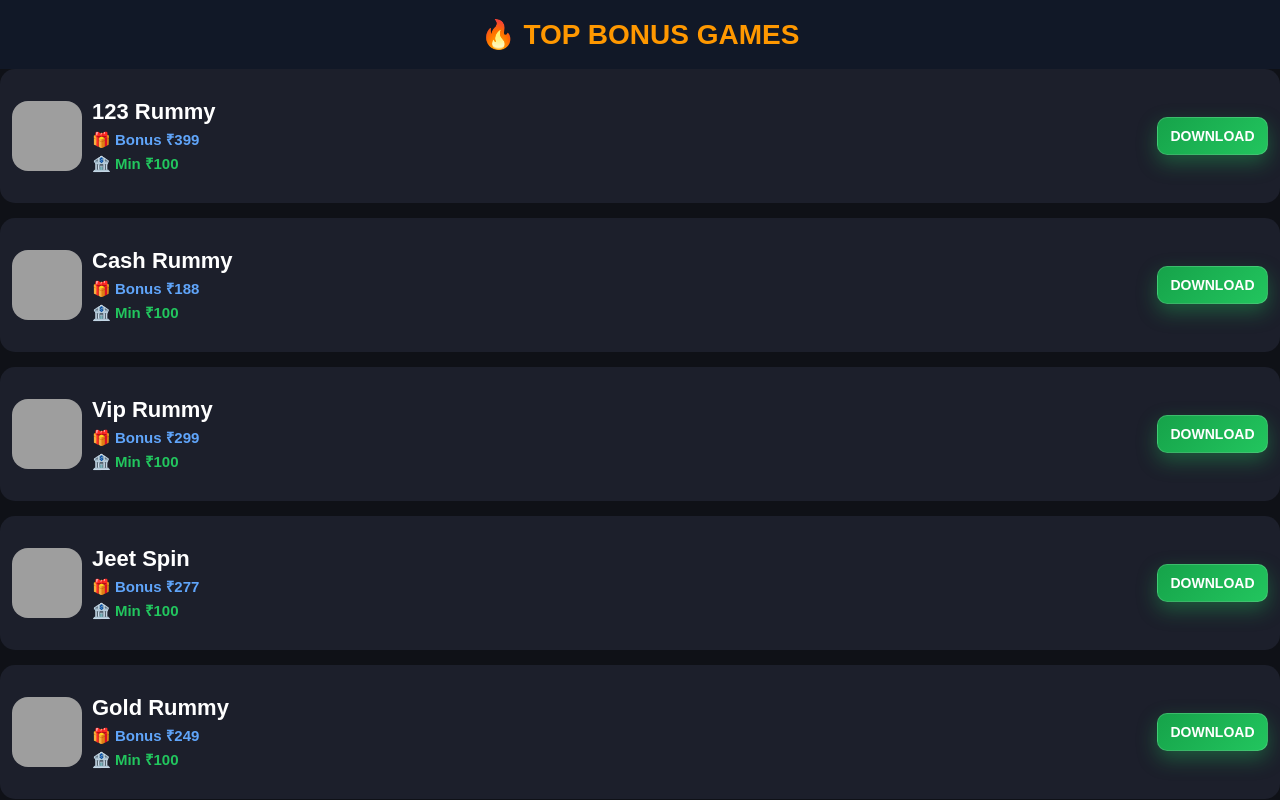
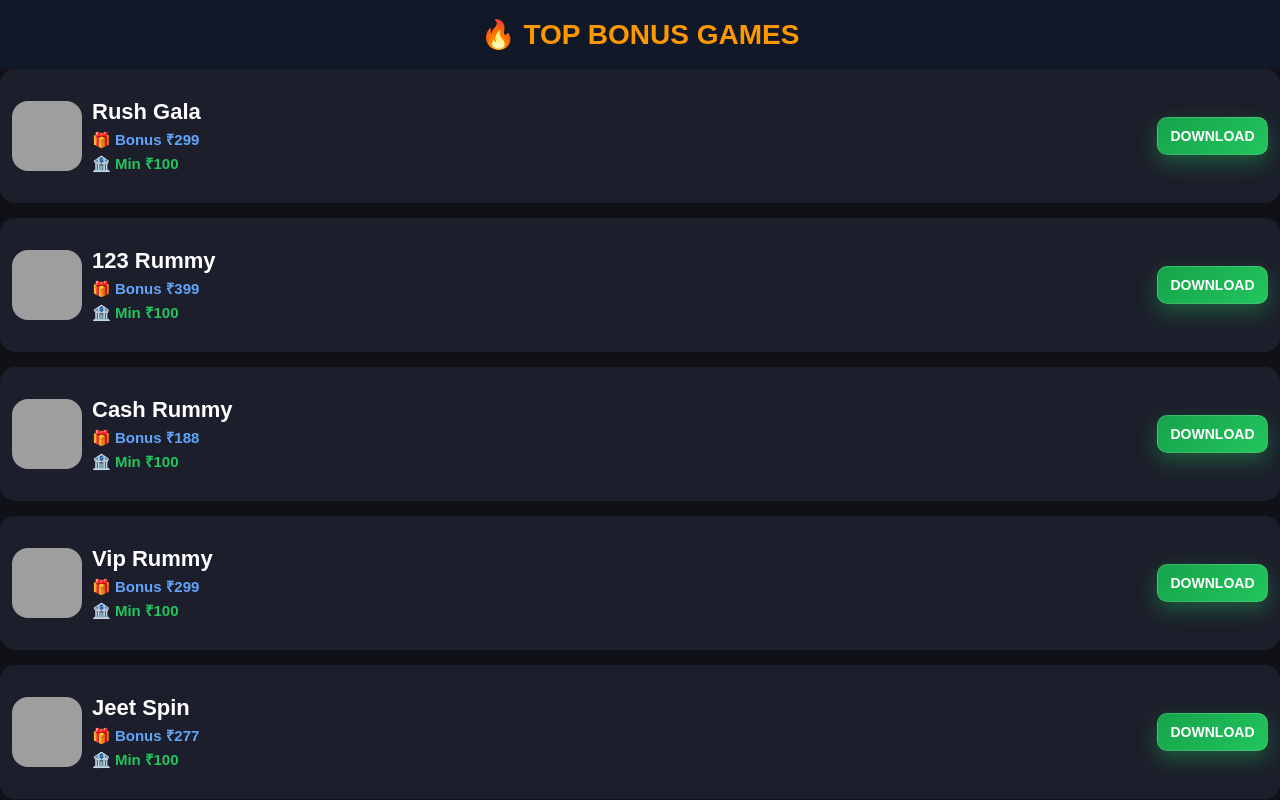
Before and after one commit to Vasim737/AllYonoGamesStore, a plain HTML site: page top-bonus.html in a window 1280 px wide. Shown: the top 800 px of the page. Drawn offline with Linux system fonts and the light colour scheme; grey boxes are pictures that could not be loaded.

Commit message:
Update top-bonus.html

```diff
--- a/top-bonus.html
+++ b/top-bonus.html
@@ -113,6 +113,23 @@ header{
 <body>
 
 <header>🔥 TOP BONUS GAMES</header>
+
+  <div class="card">
+    <div class="left">
+        <img src="https://i.ibb.co/Q3FY6cFX/IMG-20261122-222018-606.jpg" alt="Rush Gala">
+        <div>
+            <h3>Rush Gala</h3>
+            <span class="bonus">🎁 Bonus ₹299</span>
+            <span class="withdraw">🏦 Min ₹100</span>
+        </div>
+    </div>
+
+    <a class="download"
+       href="https://rushgala.net/?code=MBZNQ7YRH55&t=1795401927"
+       target="_blank">
+       DOWNLOAD
+    </a>
+  </div>
 
 <div class="card">
     <div class="left">
```
